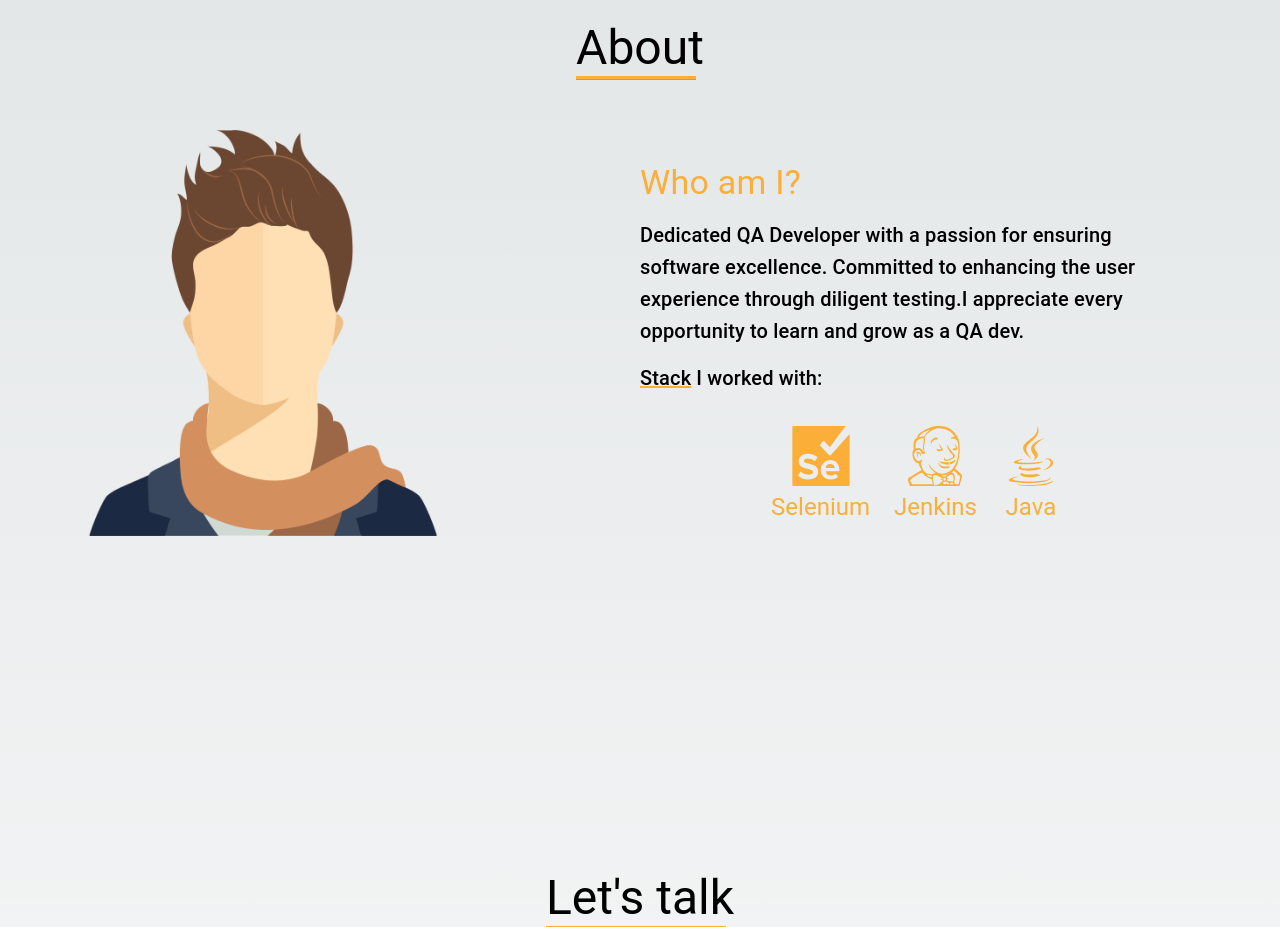
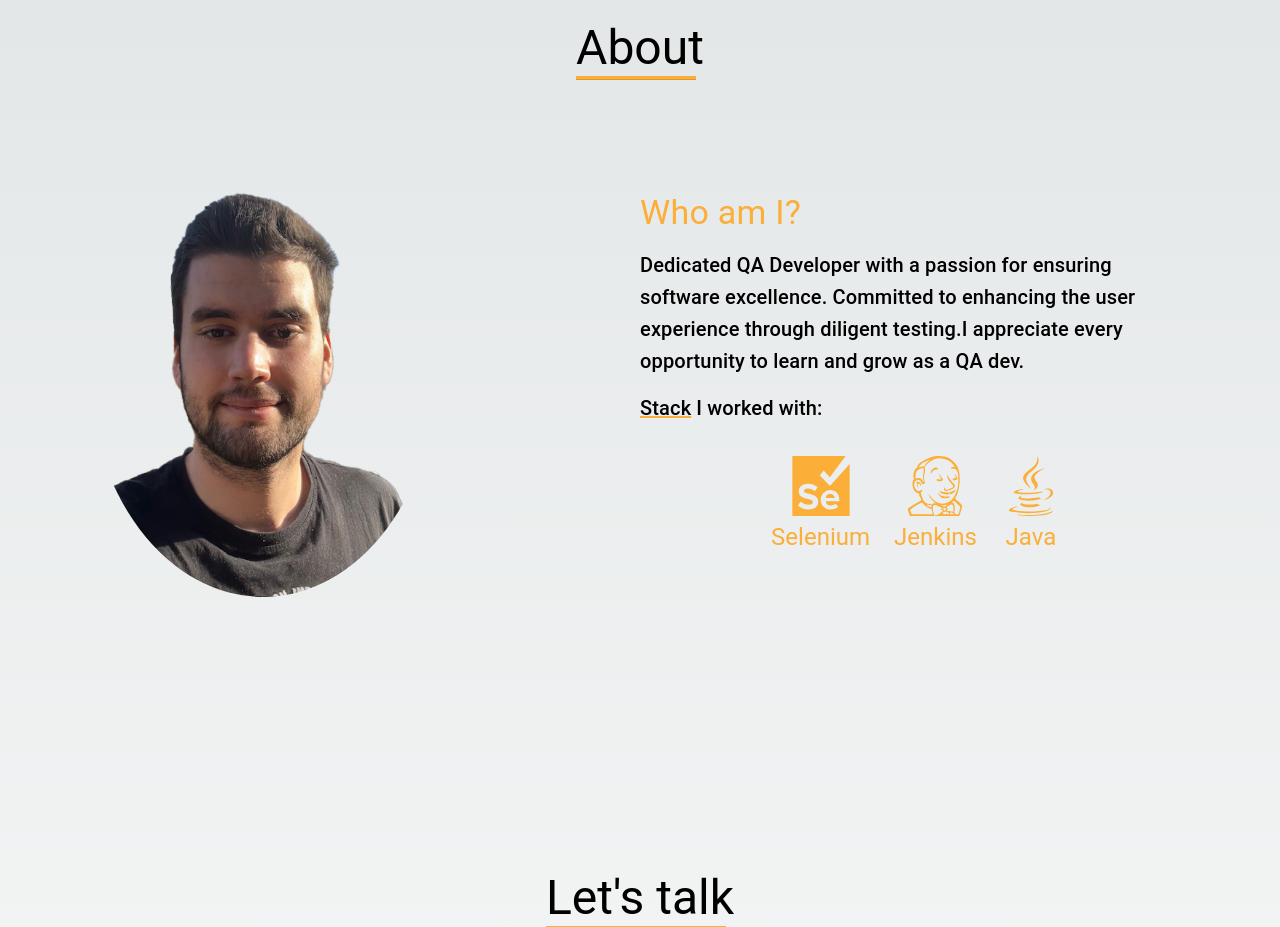
Before and after one commit to VladimirGovorov/personal-site, a Next.js app: page / in a window 1280 px wide. Shown: the part 880-1807 px from the top of the page. Built offline with nearby package versions, Linux system fonts and the light colour scheme.

Commit message:
Added about image

```diff
--- a/components/about/About.tsx
+++ b/components/about/About.tsx
@@ -7,7 +7,7 @@ import {
   IconButton,
 } from "@mui/material/";
 import Image from "next/image";
-import AvatarImage from "../../public/images/avatar.png";
+import AvatarImage from "../../public/images/vlade.png";
 import { motion, useAnimation, useInView } from "framer-motion";
 import { useEffect, useRef } from "react";
 import { styled } from "@mui/material/styles";
@@ -83,7 +83,7 @@ const About = () => {
             alignItems: "center",
           }}
         >
-          <Box>
+          <Box style={{ borderRadius: "50%", overflow: "hidden" }}>
             <Image src={AvatarImage} width={350} alt="Avatar image" />
           </Box>
           <Box sx={{ marginTop: "30px", width: { xs: "100%", md: "50%" } }}>
```
Also changed, not shown: public/images/vlade.png (added).
